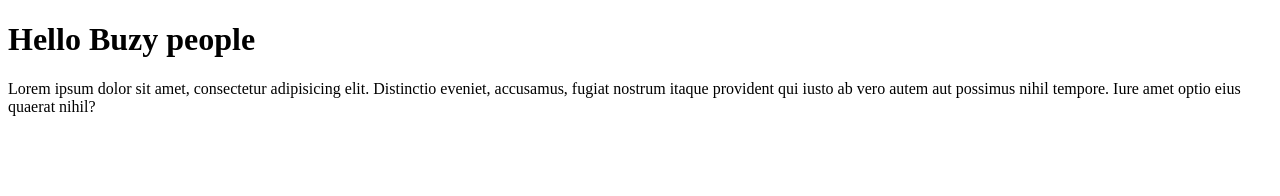
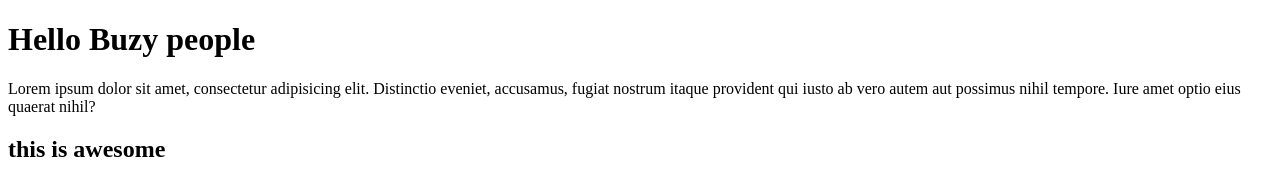
Before and after one commit to ddkarwankar/Hello-World, a plain HTML site: page index.html in a window 1280 px wide. Drawn offline with Linux system fonts and the light colour scheme.

Commit message:
added H2 tag

```diff
--- a/index.html
+++ b/index.html
@@ -11,6 +11,7 @@
     <body>
         <h1>Hello Buzy people</h1>
         <p>Lorem ipsum dolor sit amet, consectetur adipisicing elit. Distinctio eveniet, accusamus, fugiat nostrum itaque provident qui iusto ab vero autem aut possimus nihil tempore. Iure amet optio eius quaerat nihil?</p>
+        <h2>this is awesome</h2>
     </body>
 
 </html>
```
